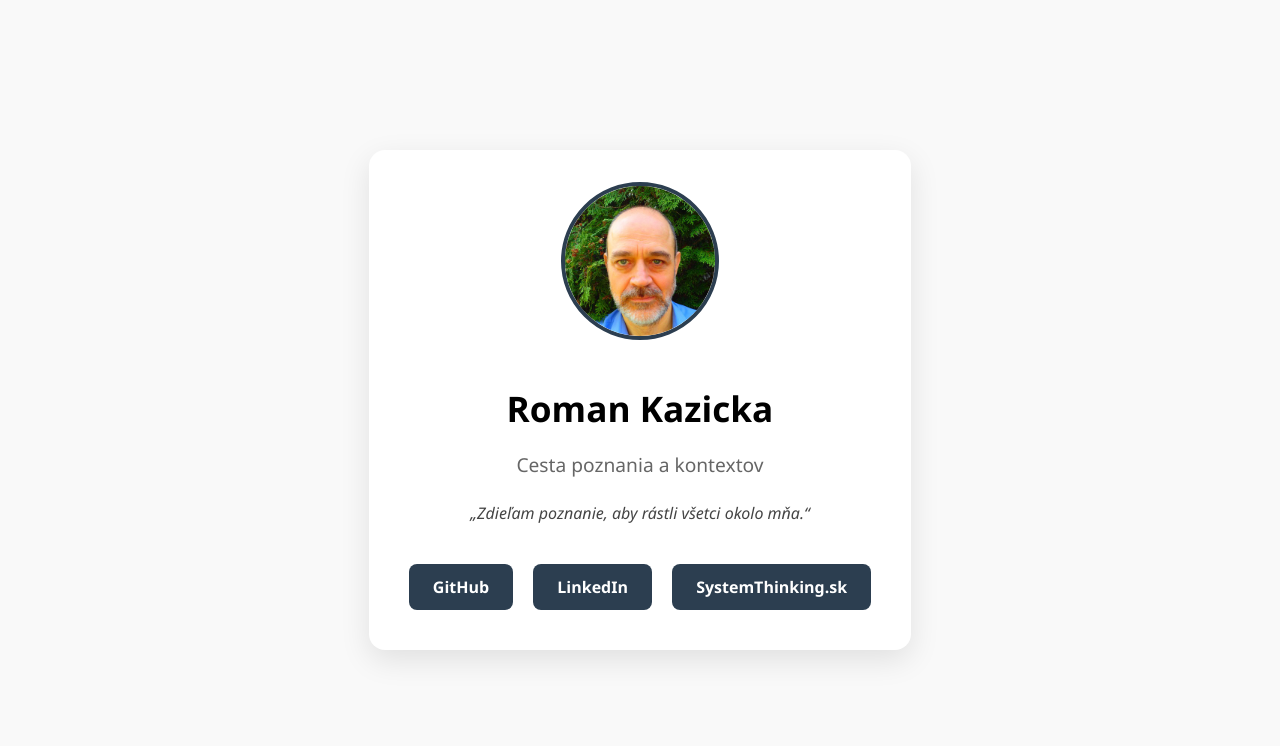
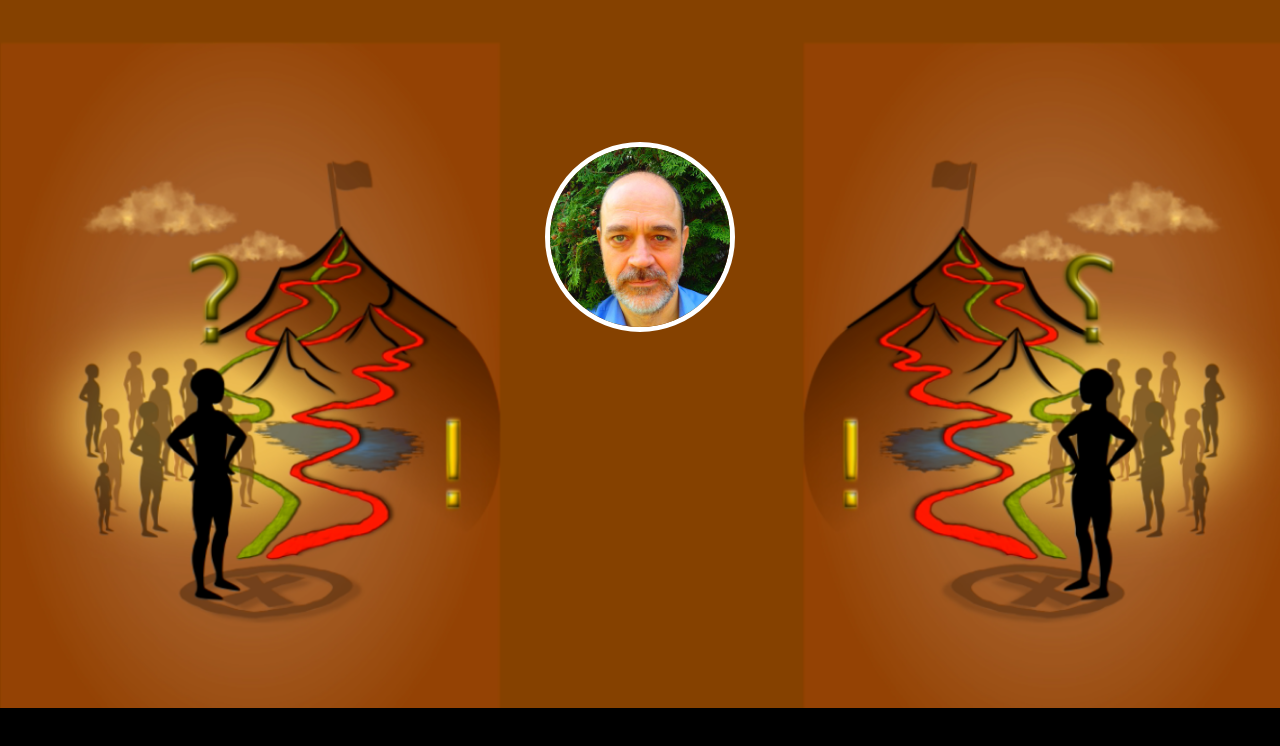
Before and after one commit to Roman-Kazicka/Roman-Kazicka, a plain HTML site: page index.html in a window 1280 px wide. Drawn offline with Linux system fonts and the light colour scheme.

Commit message:
20250707-2023;kazicka;uprava homepage index.html, centralne pozadie journey a portret

```diff
--- a/index.html
+++ b/index.html
@@ -1,79 +1,59 @@
 <!DOCTYPE html>
 <html lang="sk">
 <head>
-  <meta charset="UTF-8" />
+  <meta charset="UTF-8">
   <meta name="viewport" content="width=device-width, initial-scale=1.0">
-  <title>Roman Kazicka – GitHub Profil</title>
+  <title>Roman Kazicka – Vstup</title>
   <style>
     body {
-      font-family: "Segoe UI", sans-serif;
-      background-color: #f9f9f9;
       margin: 0;
-      padding: 0;
-      display: flex;
-      align-items: center;
-      justify-content: center;
-      min-height: 100vh;
-      text-align: center;
+      background-color: #000;
     }
     .container {
-      max-width: 700px;
-      padding: 2rem;
-      background: white;
-      border-radius: 16px;
-      box-shadow: 0 10px 30px rgba(0,0,0,0.1);
+      position: relative;
+      width: 100%;
+      max-width: 100vw;
+      overflow: hidden;
     }
-    img.profile {
-      width: 150px;
-      height: 150px;
-      object-fit: cover;
+
+    .background {
+      width: 100%;
+      height: auto;
+      display: block;
+    }
+
+    .overlay {
+      position: absolute;
+      top: 20%;
+      left: 50%;
+      transform: translate(-50%, 0);
+      z-index: 2;
       border-radius: 50%;
-      border: 4px solid #2c3e50;
-      margin-bottom: 1rem;
+      border: 5px solid white;
+      width: 180px;
+      height: 180px;
     }
-    h1 {
-      font-size: 2.2rem;
-      margin-bottom: 0.5rem;
+
+    .overlay:hover {
+      box-shadow: 0 0 10px #fff;
     }
-    p.subtitle {
-      font-size: 1.2rem;
-      color: #666;
-      margin-bottom: 1.5rem;
-    }
-    blockquote {
-      font-style: italic;
-      color: #444;
-      margin: 1rem auto 2rem;
-    }
-    .buttons a {
-      display: inline-block;
-      margin: 0.5rem;
-      padding: 0.75rem 1.5rem;
-      background-color: #2c3e50;
-      color: white;
-      border-radius: 8px;
+
+    a {
       text-decoration: none;
-      font-weight: bold;
-      transition: background 0.3s ease;
-    }
-    .buttons a:hover {
-      background-color: #1a252f;
     }
   </style>
 </head>
 <body>
   <div class="container">
-    <img src="assets/rka-portret.jpg" alt="Roman Kazicka" class="profile">
-    <h1>Roman Kazicka</h1>
-    <p class="subtitle">Cesta poznania a kontextov</p>
-    <blockquote>
-      „Zdieľam poznanie, aby rástli všetci okolo mňa.“
-    </blockquote>
-    <div class="buttons">
-      <a href="https://github.com/Roman-Kazicka" target="_blank">GitHub</a>
-      <a href="https://www.linkedin.com/in/romankazicka/" target="_blank">LinkedIn</a>
-      <a href="https://systemthinking.sk" target="_blank">SystemThinking.sk</a>
-    </div>
+    <!-- klikateľné pozadie -->
+    <a href="https://systemthinking.sk" target="_blank">
+      <img src="assets/journey.png" alt="Pozadie" class="background">
+    </a>
+
+    <!-- klikateľný portrét -->
+    <a href="https://www.linkedin.com/in/romankazicka/" target="_blank">
+      <img src="assets/rka-portret.jpg" alt="Roman Kazicka" class="overlay">
+    </a>
   </div>
 </body>
 </html>
```
